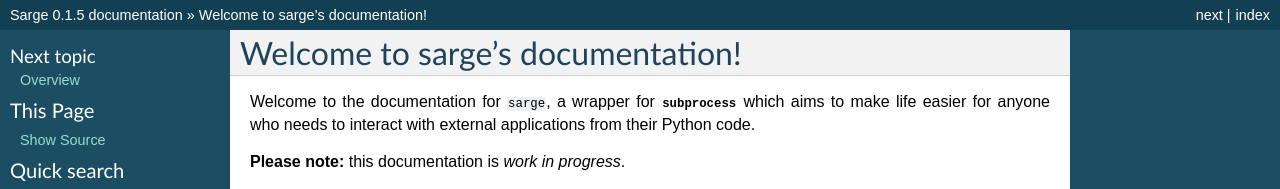
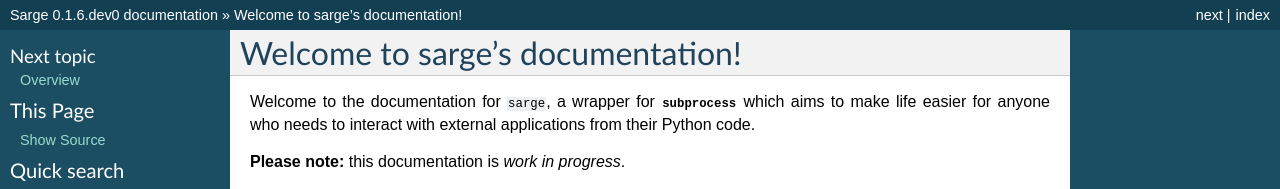
Before and after one commit to vsajip/sarge, a Sphinx documentation site: the page built from docs/index.rst, in a window 1280 px wide and 900 px high. Shown: the top 189 px of the window. Built offline with Sphinx 7.4.7, drawn with Linux system fonts in a browser that asks for light colours; formulas are drawn with MathJax 3; some of the changed text lies outside the part shown.

Commit message:
Bumped version.

```diff
--- a/docs/conf.py
+++ b/docs/conf.py
@@ -50,7 +50,7 @@
 # The short X.Y version.
 version = '0.1'
 # The full version, including alpha/beta/rc tags.
-release = '0.1.5'
+release = '0.1.6.dev0'
 
 # The language for content autogenerated by Sphinx. Refer to documentation
 # for a list of supported languages.
--- a/sarge/__init__.py
+++ b/sarge/__init__.py
@@ -37,7 +37,7 @@
            'shell_format', 'run', 'parse_command_line',
            'capture_stdout', 'capture_stderr', 'capture_both')
 
-__version__ = '0.1.5'
+__version__ = '0.1.6.dev0'
 
 logger = logging.getLogger(__name__)
 logger.addHandler(NullHandler())
```
